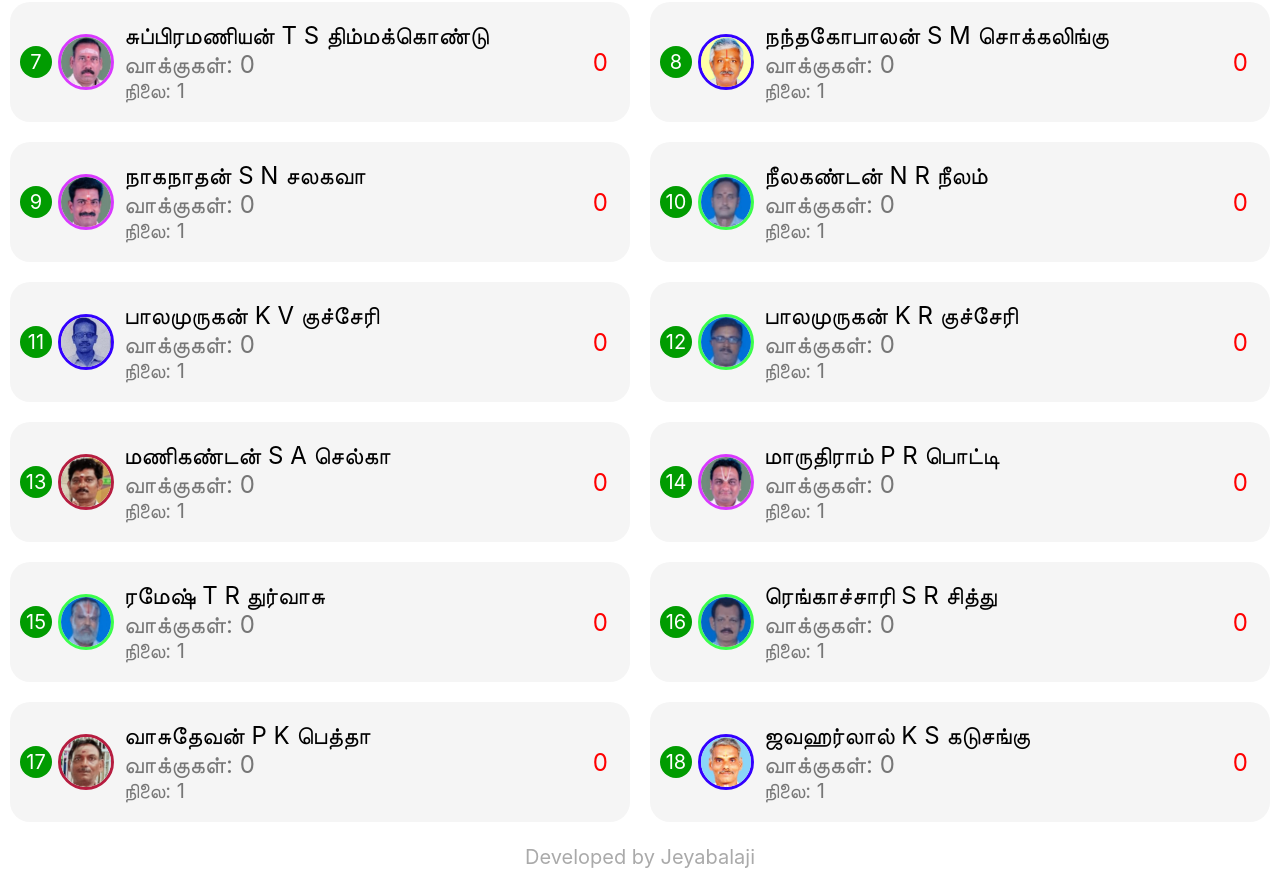
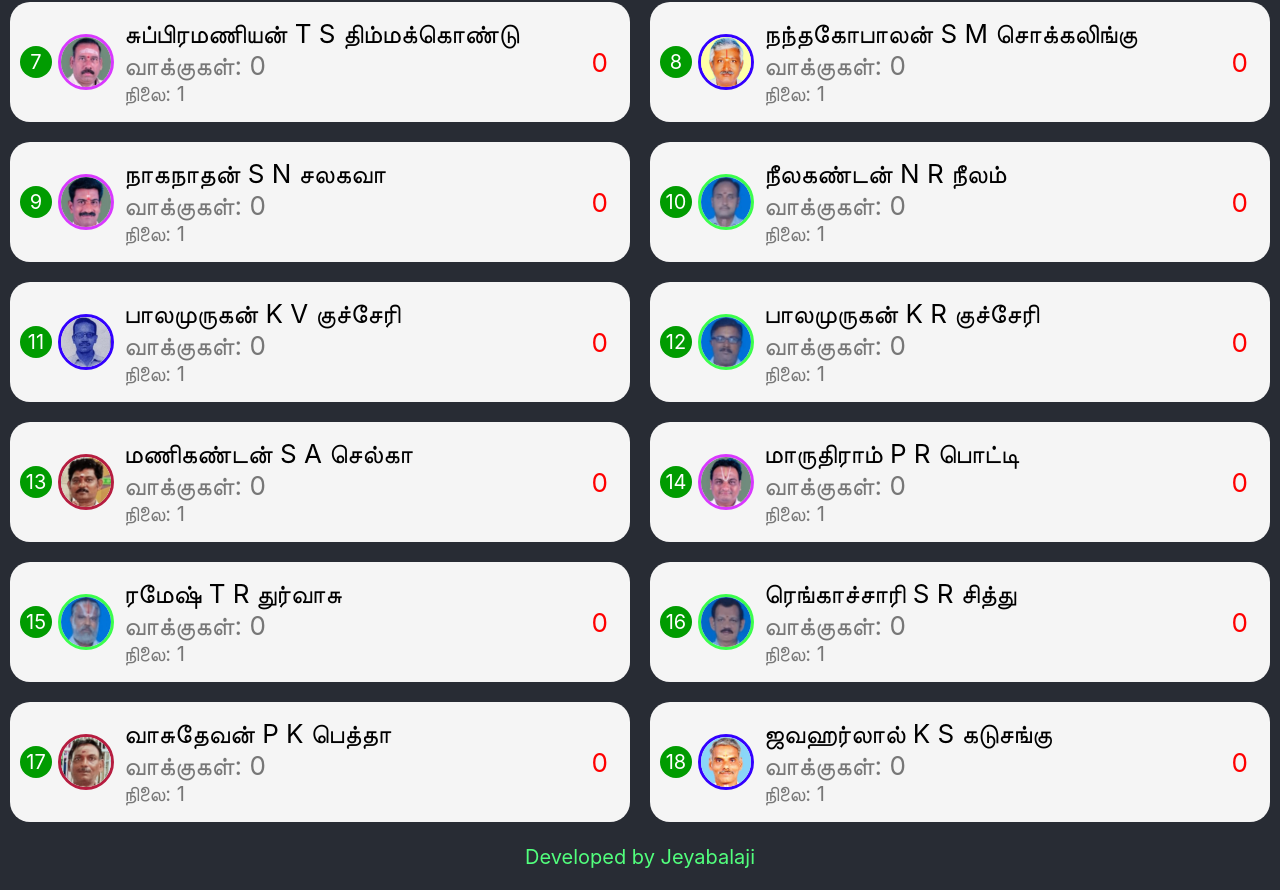
Before and after one commit to antandbuffalo/spd-election, a React (Create React App) app: page / in a window 1280 px wide. Shown: the part 605-1495 px from the top of the page. Built offline with nearby package versions, Linux system fonts and the light colour scheme.

Commit message:
changed bg colour

```diff
--- a/src/App.js
+++ b/src/App.js
@@ -7,7 +7,7 @@ import { convertMillisecondsToTime } from "./utility/util";
 function App() {
   const [time, setTime] = useState("");
   const [showCountDown, setShowCountDown] = useState(false);
-  const [nameColor, setNameColor] = useState({ color: "#aaa" });
+  const [nameColor, setNameColor] = useState({ color: "#52ff7d" });
 
   const calculateTime = () => {
     const diff = startTime - new Date().getTime();
--- a/src/App.scss
+++ b/src/App.scss
@@ -1,5 +1,6 @@
 html {
   scroll-behavior: smooth;
+  background-color: #282c34;
 }
 .App-header {
   background-color: #282c34;
@@ -36,12 +37,13 @@ html {
 }
 
 .footer {
+  background-color: #282c34;
   min-height: 50px;
   display: flex;
   align-items: center;
   justify-content: center;
   font-size: 20px;
-  color: #aaa;
+  color: #52ff7d;
   padding: 0px 4px 8px 4px;
   // transition: color 1s;
 }
--- a/src/Home/index.scss
+++ b/src/Home/index.scss
@@ -16,6 +16,9 @@
         font-size: 20px;
         text-align: center;
         color: #ffc027;
+        display: flex;
+        flex-direction: column;
+        margin: 0 80px;
         span:first-child {
           color: #00ff3f;
           margin: 0 6px;
@@ -30,8 +33,6 @@
       .btn-container {
         position: absolute;
         right: 12px;
-        top: 14px;
-        bottom: 14px;
       }
 
       .spinner {
@@ -57,6 +58,7 @@
   }
 
   .members-container {
+    background-color: #282c34;
     > .members {
       font-size: 20px;
       padding: 10px;
@@ -180,7 +182,7 @@
         background-color: #f5f5f5;
         margin: 10px;
         border-radius: 20px;
-        font-size: 24px;
+        font-size: 26px;
         padding: 10px;
 
         .left-side {
```
